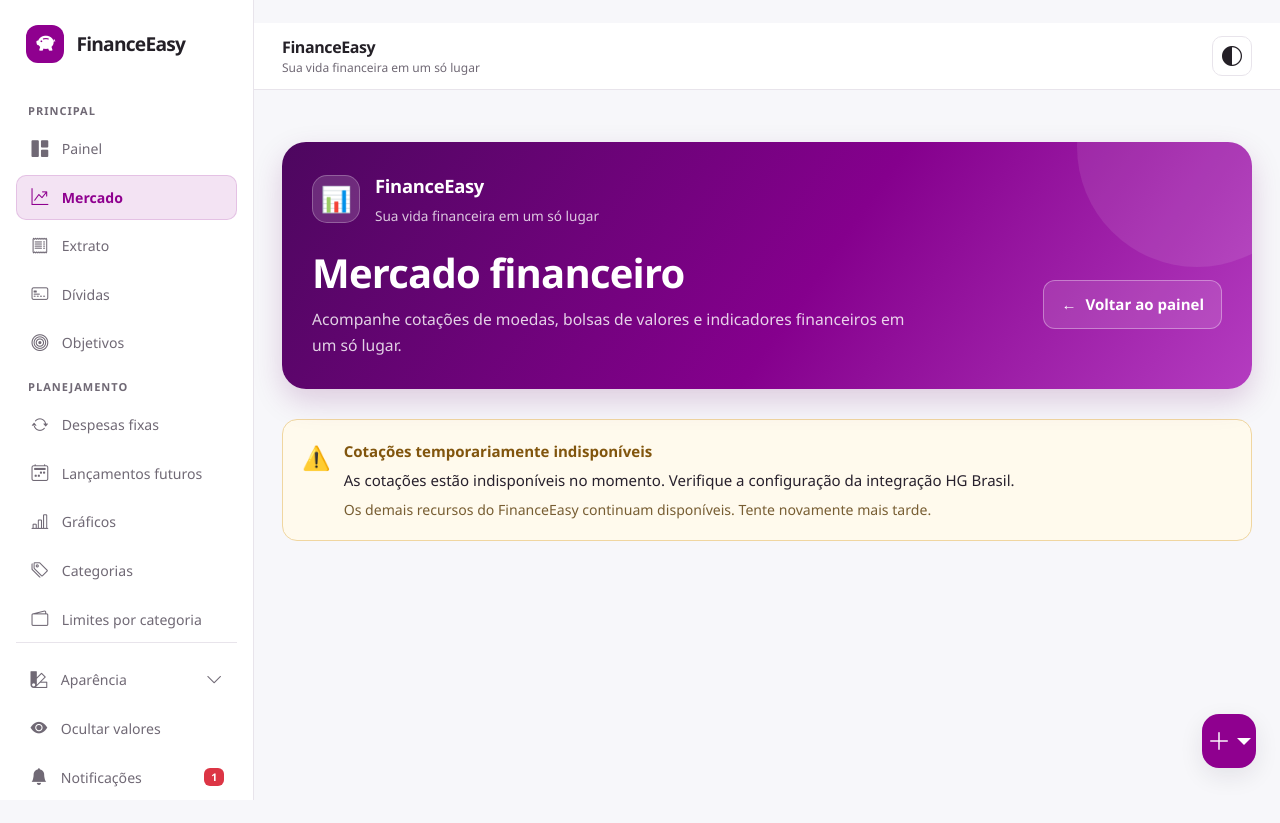
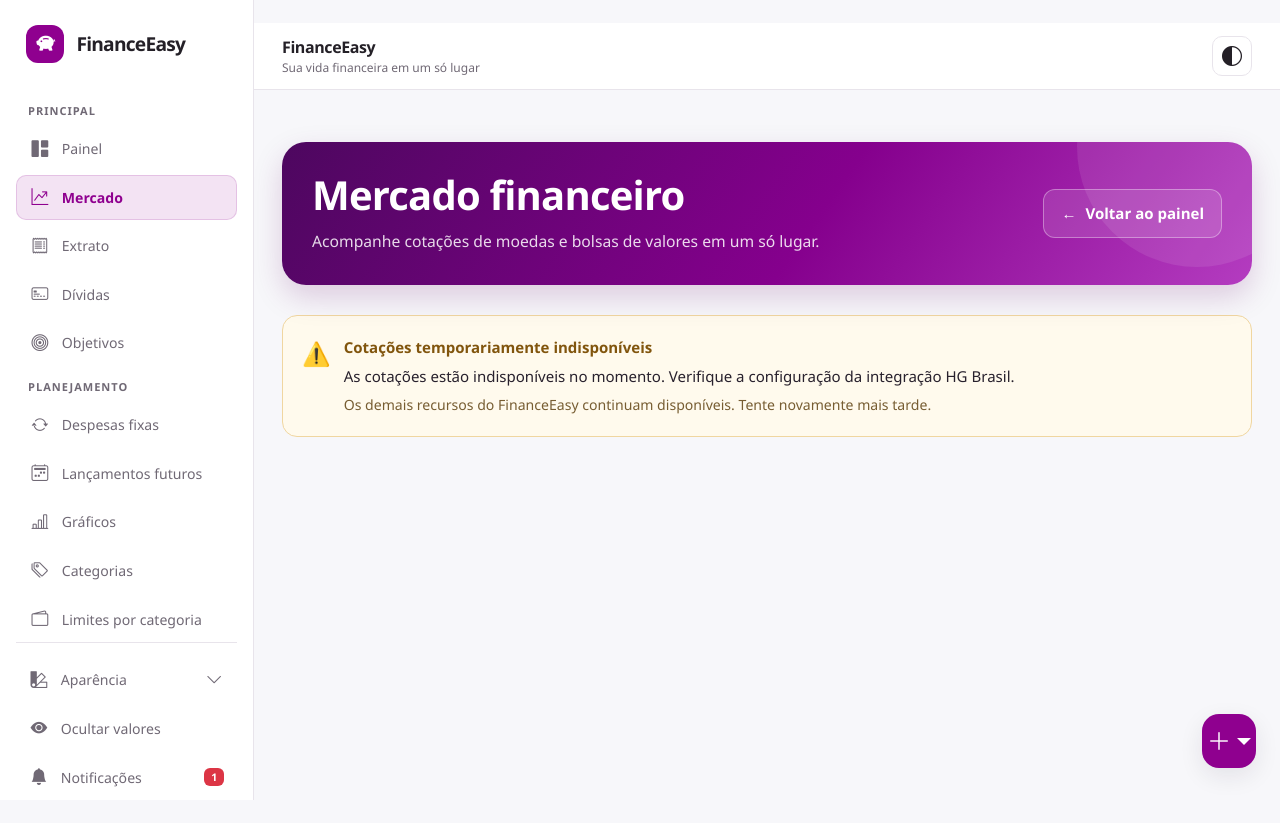
Before and after one commit to guilhermefs02-ux/FinanceEasy, a Django app: page /painel/mercado/ in a window 1280 px wide. Run offline with Django 5.2, Linux system fonts and the light colour scheme; a user stored in the database is signed in; data comes from the database, SQL or seed files in the repository; tables that the repository leaves empty hold one stand-in row (values such as "Sample post").

Commit message:
Update mercado.html

```diff
--- a/templates/dashboard/mercado.html
+++ b/templates/dashboard/mercado.html
@@ -6,14 +6,11 @@
 <style>
     .mercado-page {
         --m-purple: #8F008F;
-        --m-purple-dark: #660066;
         --m-purple-light: #F7EAF8;
         --m-border: #E9DFED;
         --m-text: var(--text, #28212D);
         --m-muted: var(--muted, #766D7D);
         --m-surface: var(--surface, #FFFFFF);
-        --m-green: #16834A;
-        --m-red: #C73545;
 
         width: 100%;
         max-width: 1240px;
@@ -32,7 +29,7 @@
         padding: 30px;
         border-radius: 24px;
         color: #FFFFFF;
-        background: linear-gradient(125deg, #4D075F 0%, #85008D 55%, #B43CC0 100%);
+        background: linear-gradient(125deg, #4D075F, #85008D 55%, #B43CC0);
         box-shadow: 0 12px 30px rgba(102, 0, 102, .18);
         margin-bottom: 30px;
     }
@@ -59,39 +56,6 @@
         flex-wrap: wrap;
     }
 
-    .mercado-brand {
-        display: flex;
-        align-items: center;
-        gap: 15px;
-        margin-bottom: 24px;
-    }
-
-    .mercado-brand-icon {
-        display: flex;
-        align-items: center;
-        justify-content: center;
-        width: 48px;
-        height: 48px;
-        flex-shrink: 0;
-        border: 1px solid rgba(255,255,255,.25);
-        border-radius: 15px;
-        background: rgba(255,255,255,.15);
-        font-size: 25px;
-    }
-
-    .mercado-brand-name {
-        margin: 0;
-        font-size: 1.15rem;
-        font-weight: 800;
-        letter-spacing: -.3px;
-    }
-
-    .mercado-brand-tagline {
-        margin: 4px 0 0;
-        color: rgba(255,255,255,.78);
-        font-size: .85rem;
-    }
-
     .mercado-hero h1 {
         margin: 0 0 10px;
         color: #FFFFFF;
@@ -104,7 +68,7 @@
     .mercado-subtitle {
         max-width: 620px;
         margin: 0;
-        color: rgba(255,255,255,.82);
+        color: rgba(255,255,255,.85);
         line-height: 1.7;
         font-size: .98rem;
     }
@@ -530,20 +423,11 @@
 <div class="mercado-page">
 
     <header class="mercado-hero">
-        <div class="mercado-brand">
-            <div class="mercado-brand-icon" aria-hidden="true">📊</div>
-            <div>
-                <p class="mercado-brand-name">FinanceEasy</p>
-                <p class="mercado-brand-tagline">Sua vida financeira em um só lugar</p>
-            </div>
-        </div>
-
         <div class="mercado-hero-content">
             <div>
                 <h1>Mercado financeiro</h1>
                 <p class="mercado-subtitle">
-                    Acompanhe cotações de moedas, bolsas de valores e indicadores
-                    financeiros em um só lugar.
+                    Acompanhe cotações de moedas e bolsas de valores em um só lugar.
                 </p>
             </div>
 
@@ -645,66 +533,6 @@
                     </div>
                 </div>
             {% endif %}
-        </section>
-
-        <section class="mercado-section">
-            <div class="mercado-section-heading">
-                <div>
-                    <h2 class="mercado-section-title">
-                        <span class="mercado-section-icon" aria-hidden="true">🏦</span>
-                        Indicadores de juros
-                    </h2>
-                    <p class="mercado-section-caption">
-                        Referências importantes para investimentos e crédito.
-                    </p>
-                </div>
-            </div>
-
-            <div class="mercado-grid mercado-grid-juros">
-                <article class="mercado-card mercado-rate-card">
-                    <div class="mercado-rate-icon" aria-hidden="true">%</div>
-                    <div class="mercado-rate-content">
-                        <p class="mercado-code">Taxa básica de juros</p>
-                        <h3 class="mercado-card-title">Selic</h3>
-
-                        {% if hgbrasil.taxas.selic != None %}
-                            <div class="mercado-rate-value">
-                                {{ hgbrasil.taxas.selic|floatformat:2 }}%
-                            </div>
-                        {% else %}
-                            <span class="mercado-rate-missing">
-                                Valor não informado pela API
-                            </span>
-                        {% endif %}
-
-                        <p class="mercado-rate-description">
-                            Taxa básica de juros da economia brasileira, definida pelo Banco Central.
-                        </p>
-                    </div>
-                </article>
-
-                <article class="mercado-card mercado-rate-card">
-                    <div class="mercado-rate-icon" aria-hidden="true">📈</div>
-                    <div class="mercado-rate-content">
-                        <p class="mercado-code">Referência financeira</p>
-                        <h3 class="mercado-card-title">CDI</h3>
-
-                        {% if hgbrasil.taxas.cdi != None %}
-                            <div class="mercado-rate-value">
-                                {{ hgbrasil.taxas.cdi|floatformat:2 }}%
-                            </div>
-                        {% else %}
-                            <span class="mercado-rate-missing">
-                                Valor não informado pela API
-                            </span>
-                        {% endif %}
-
-                        <p class="mercado-rate-description">
-                            Referência utilizada em diversos investimentos de renda fixa.
-                        </p>
-                    </div>
-                </article>
-            </div>
         </section>
 
         <section class="mercado-section">
@@ -805,7 +627,7 @@
             <div>
                 <strong>Cotações temporariamente indisponíveis</strong>
 
-                {{ hgbrasil.motivo_indisponivel|default:"Não foi possível carregar os indicadores financeiros neste momento." }}
+                {{ hgbrasil.motivo_indisponivel|default:"Não foi possível carregar as cotações neste momento." }}
 
                 <p>
                     Os demais recursos do FinanceEasy continuam disponíveis.
```
Also changed, not shown: other parts of templates/dashboard/mercado.html (+27 -100 lines).
